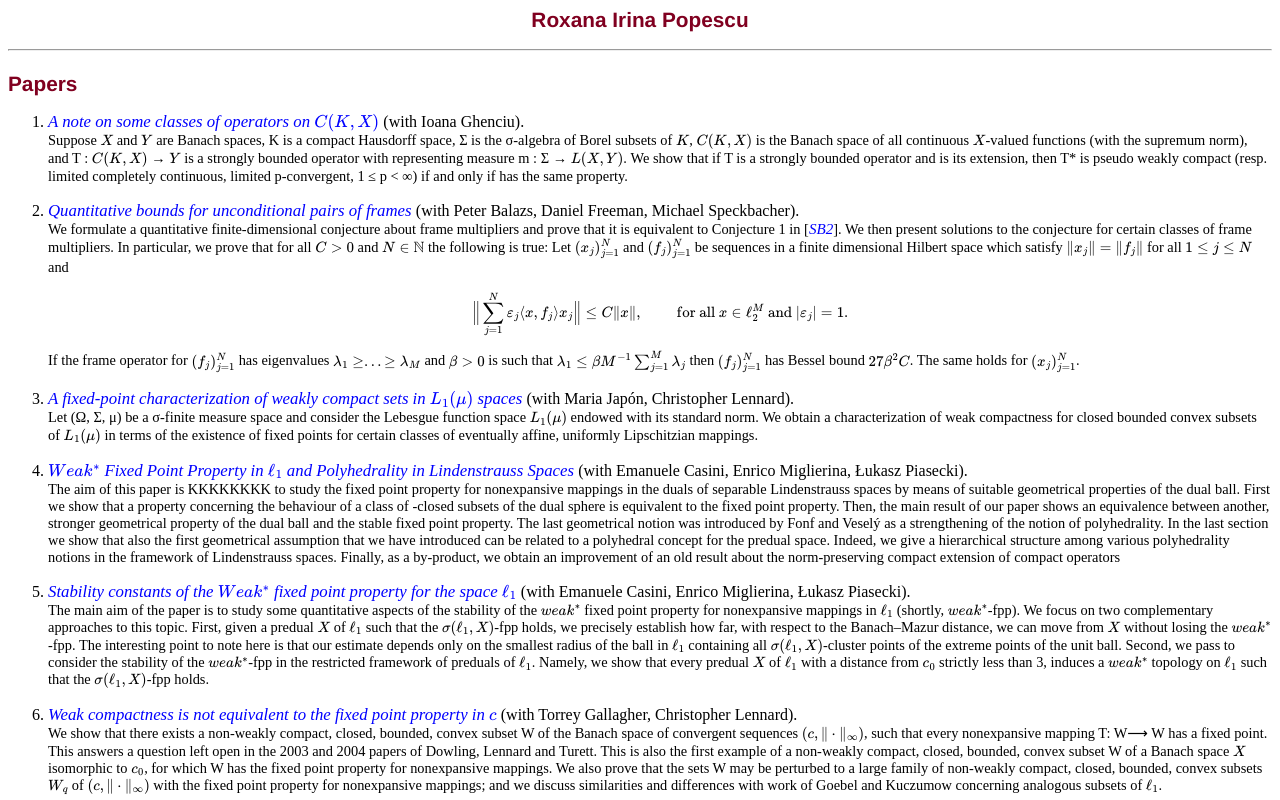
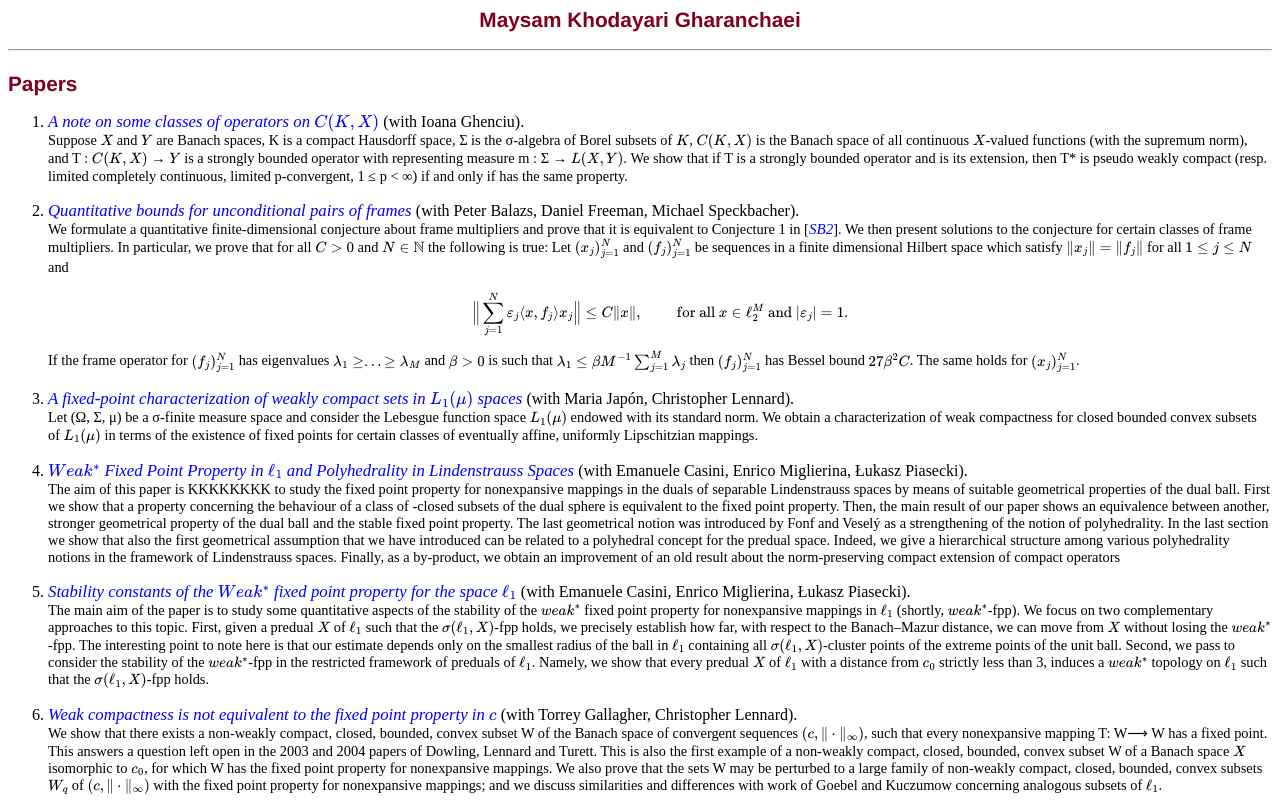
Before and after one commit to Maysam-Carnegie/my-resume, a plain HTML site: page papers.html in a window 1280 px wide. Shown: the top 800 px of the page. Drawn offline with nearby package versions, Linux system fonts and the light colour scheme; some packages are replaced by stand-ins of ours.

Commit message:
Update papers.html

```diff
--- a/papers.html
+++ b/papers.html
@@ -3,7 +3,7 @@
 <html xmlns="http://www.w3.org/1999/xhtml">
 
 <head>
-  <title>Roxana Irina Popescu</title>
+  <title>My Papers</title>
   <script type="text/javascript" async
     src="https://cdnjs.cloudflare.com/ajax/libs/mathjax/2.7.7/MathJax.js?config=TeX-MML-AM_CHTML">
     </script>
@@ -33,7 +33,7 @@
 
 <body bgcolor="#ffffff" style="background: rgb(255,255,255)">
   <h2 class="subtitle" style="text-align: center; color: rgb(128, 0, 32)">
-    Roxana Irina Popescu
+    Maysam Khodayari Gharanchaei
   </h2>
   <p style="text-align: center">
   </p>
```
